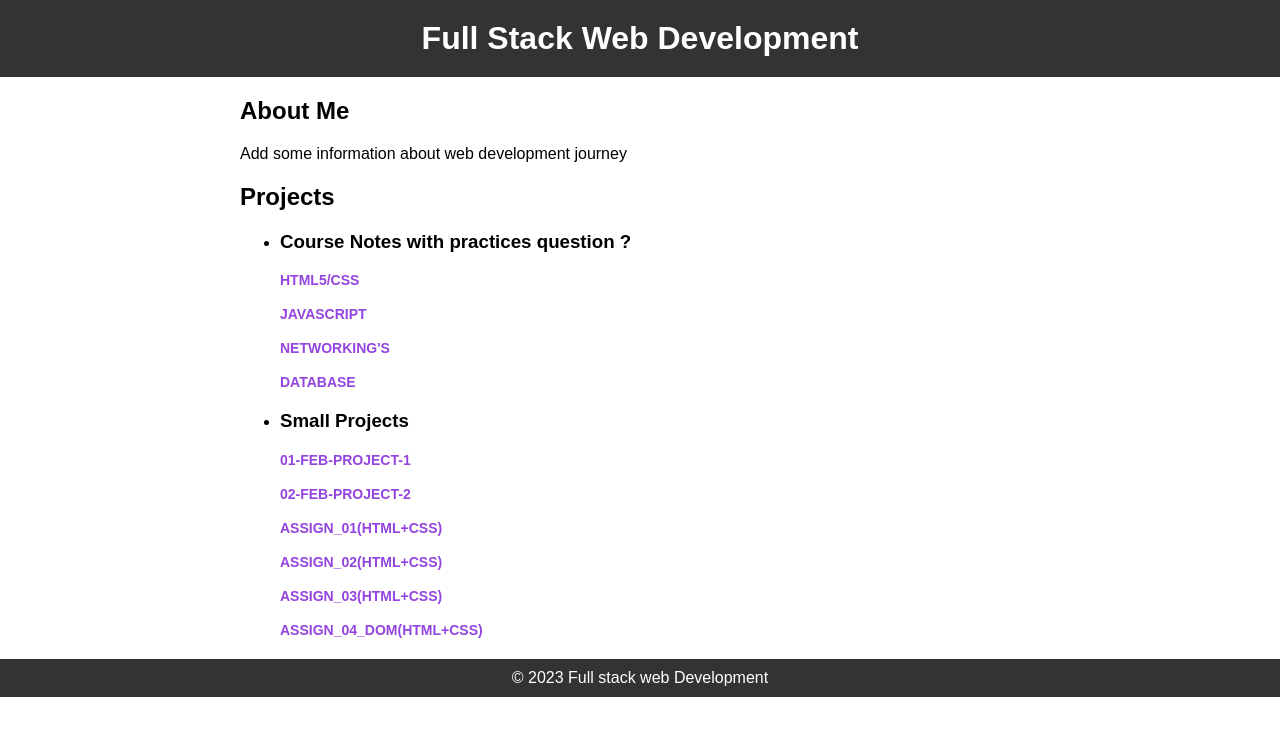
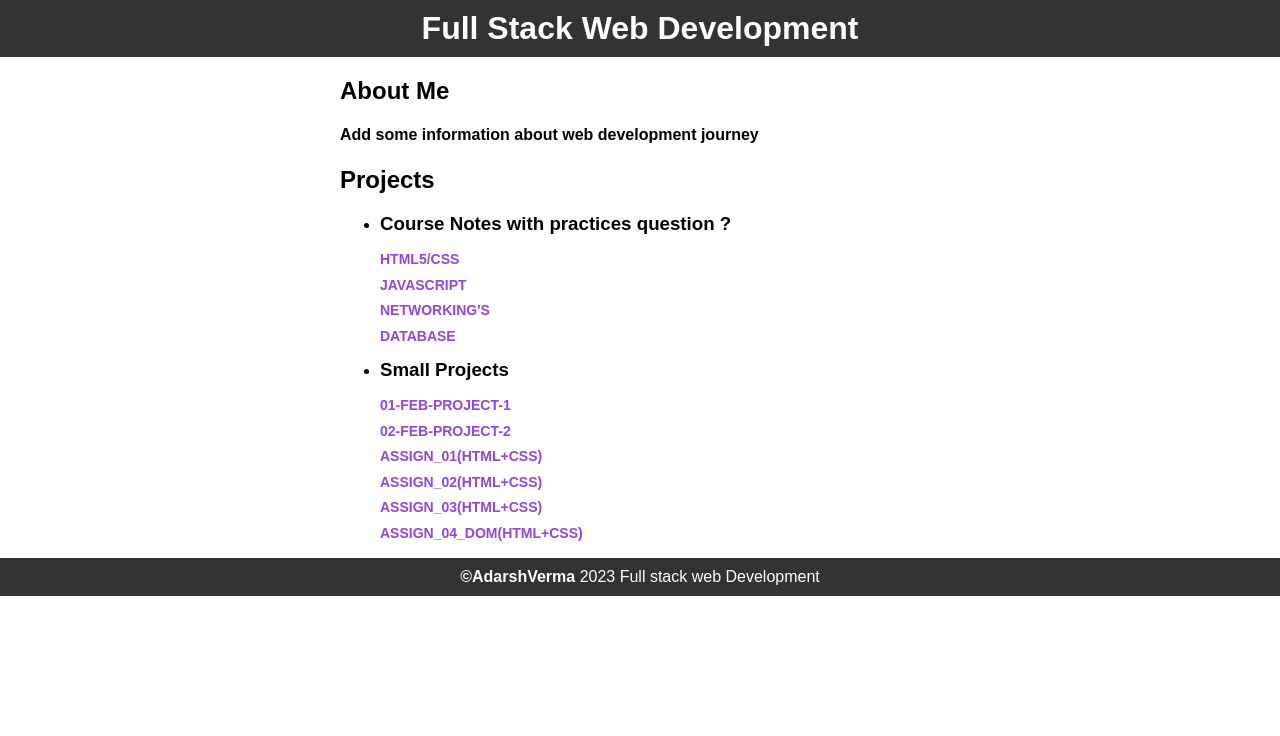
Before and after one commit to AdarshTheki/HTML-CSS-Javascript, a plain HTML site: page index.html in a window 1280 px wide. Drawn offline with Linux system fonts and the light colour scheme.

Commit message:
index.html file changes for extra links

```diff
--- a/index.html
+++ b/index.html
@@ -5,14 +5,17 @@
   <style>
     /* Add some basic styling */
     body {
-      font-family: Arial, sans-serif;
+      min-height: 100vh;
+      font-family: sans-serif;
       margin: 0;
       padding: 0;
     }
     header {
+      position: sticky;
+      top: 0px;
       background-color: #333;
       color: #fff;
-      padding: 20px;
+      padding: 10px;
       text-align: center;
     }
     h1{
@@ -29,7 +32,7 @@
       text-decoration: underline;
     }
     .container {
-      max-width: 800px;
+      max-width: 600px;
       margin: 20px auto;
       padding: 0 20px;
     }
@@ -40,6 +43,7 @@
       text-align: center;
     }
     .course{
+      line-height: 0.6;
       text-transform: uppercase;
     }
   </style>
@@ -51,7 +55,7 @@
 
   <div class="container">
     <h2>About Me</h2>
-    <p>Add some information about web development journey</p>
+    <h4>Add some information about web development journey</h4>
 
     <h2>Projects</h2>
     <ul>
@@ -82,7 +86,7 @@
   </div>
 
   <footer>
-    &copy; 2023 Full stack web Development
+    <strong>&copy;AdarshVerma</strong> 2023 Full stack web Development
   </footer>
 </body>
 </html>
```
Also changed, not shown: HTML/meta-tag.html (+2 -1 lines), HTML/BootstrapCSS.css (renamed from HTML/.BootstrapCSS.css), README.md.
